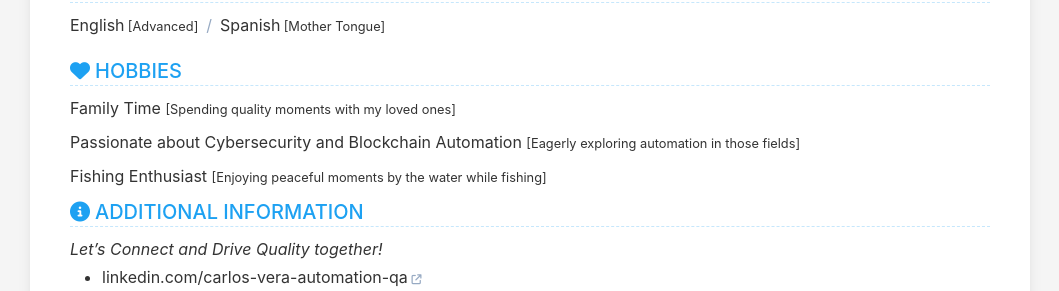
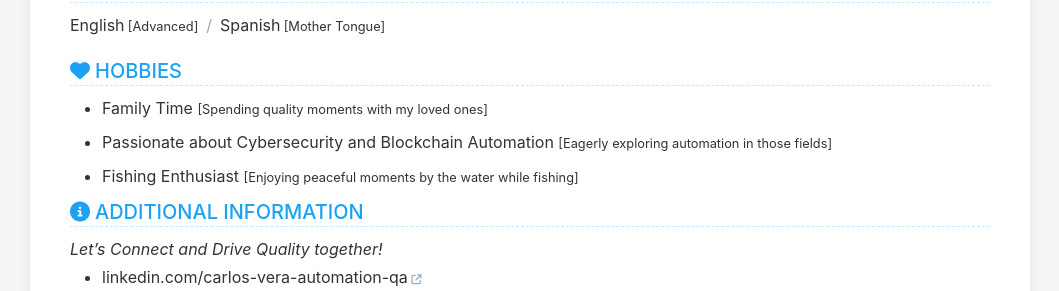
Before and after one commit to cvera08/full-resume, a Jekyll site: the page built from index.html, in a window 1280 px wide. Shown: the part 5754-6045 px from the top of the page, without its empty margins (110-1169 px from the left). Built offline with Jekyll 4.4.1, drawn with Linux system fonts in a browser that asks for light colours.

Commit message:
feat: table list in hobbies

```diff
--- a/_includes/hobbies.html
+++ b/_includes/hobbies.html
@@ -14,16 +14,16 @@
     {%- endif %}
 
     {%- if hobbies.items %}
-    <div class="items">
+    <ul class="items">
       {%- for item in hobbies.items %}
-      <div class="item">
+      <li class="item">
         <span>{{ item.idiom }}</span>
         {%- if item.level %}
         <small>[{{ item.level }}]</small>
         {%- endif %}
-      </div>
+      </li>
       {%- endfor %}
-    </div>
+    </ul>
     {%- endif %}
   </div>
 </section>
```
